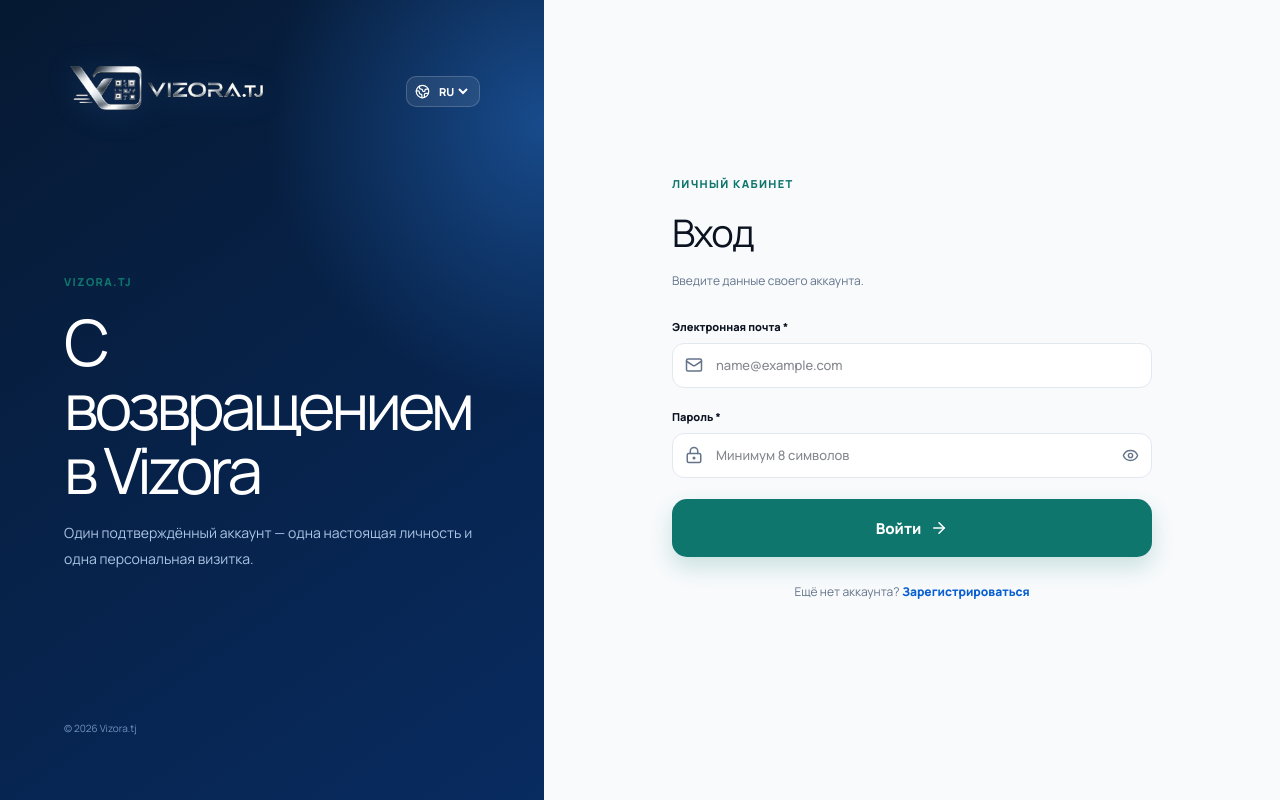
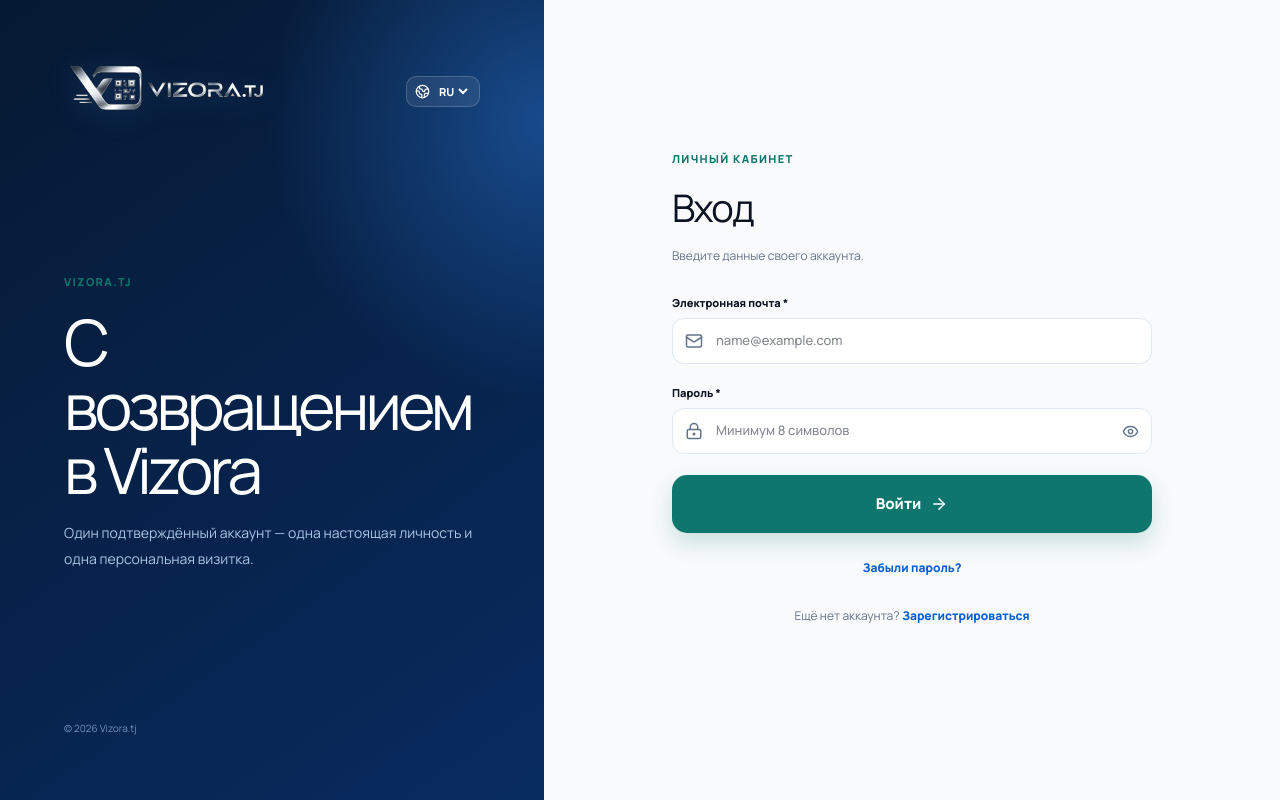
Before and after one commit to Raqibj021/card-tj2, a React (Vite) app: page /login in a window 1280 px wide. Built offline with nearby package versions, Linux system fonts and the light colour scheme; no server answers.

Commit message:
Update src/pages/AuthPage.tsx

```diff
--- a/src/pages/AuthPage.tsx
+++ b/src/pages/AuthPage.tsx
@@ -1,6 +1,6 @@
 import { ArrowRight, Check, Eye, EyeOff, Gift, Globe2, LockKeyhole, Mail, UserRound } from "lucide-react";
 import { useState, type FormEvent } from "react";
-import { Link, useNavigate } from "react-router";
+import { Link, useLocation, useNavigate } from "react-router";
 import BrandLogo from "../components/BrandLogo";
 import { useApp } from "../context/AppContext";
 import { isSupabaseConfigured, supabase } from "../lib/supabase";
@@ -102,6 +102,7 @@ const authCopy = {
 export default function AuthPage({ mode }: { mode: "login" | "register" }) {
   const isRegister = mode === "register";
   const navigate = useNavigate();
+  const location = useLocation();
   const { language, setLanguage } = useApp();
   const text = authCopy[language];
   const [showPassword, setShowPassword] = useState(false);
@@ -142,7 +143,8 @@ export default function AuthPage({ mode }: { mode: "login" | "register" }) {
     if (isRegister) {
       setMessage(text.checkEmail);
     } else {
-      navigate("/dashboard");
+      const destination = (location.state as { from?: string } | null)?.from ?? "/dashboard";
+      navigate(destination, { replace: true });
     }
   }
 
@@ -211,6 +213,9 @@ export default function AuthPage({ mode }: { mode: "login" | "register" }) {
               {busy ? text.wait : isRegister ? text.create : text.enter} <ArrowRight size={18} />
             </button>
           </form>
+          {!isRegister && (
+            <p className="auth-switch"><Link to="/forgot-password">{language === "ru" ? "Забыли пароль?" : language === "tj" ? "Рамзро фаромӯш кардед?" : "Forgot password?"}</Link></p>
+          )}
           {isRegister && <div className="auth-benefits"><span><Check size={15} /> {text.emailConfirmation}</span><span><Check size={15} /> {text.duplicateProtection}</span><span><Check size={15} /> {text.dataSaving}</span></div>}
           <p className="auth-switch">
             {isRegister ? text.hasAccount : text.noAccount}{" "}
```
